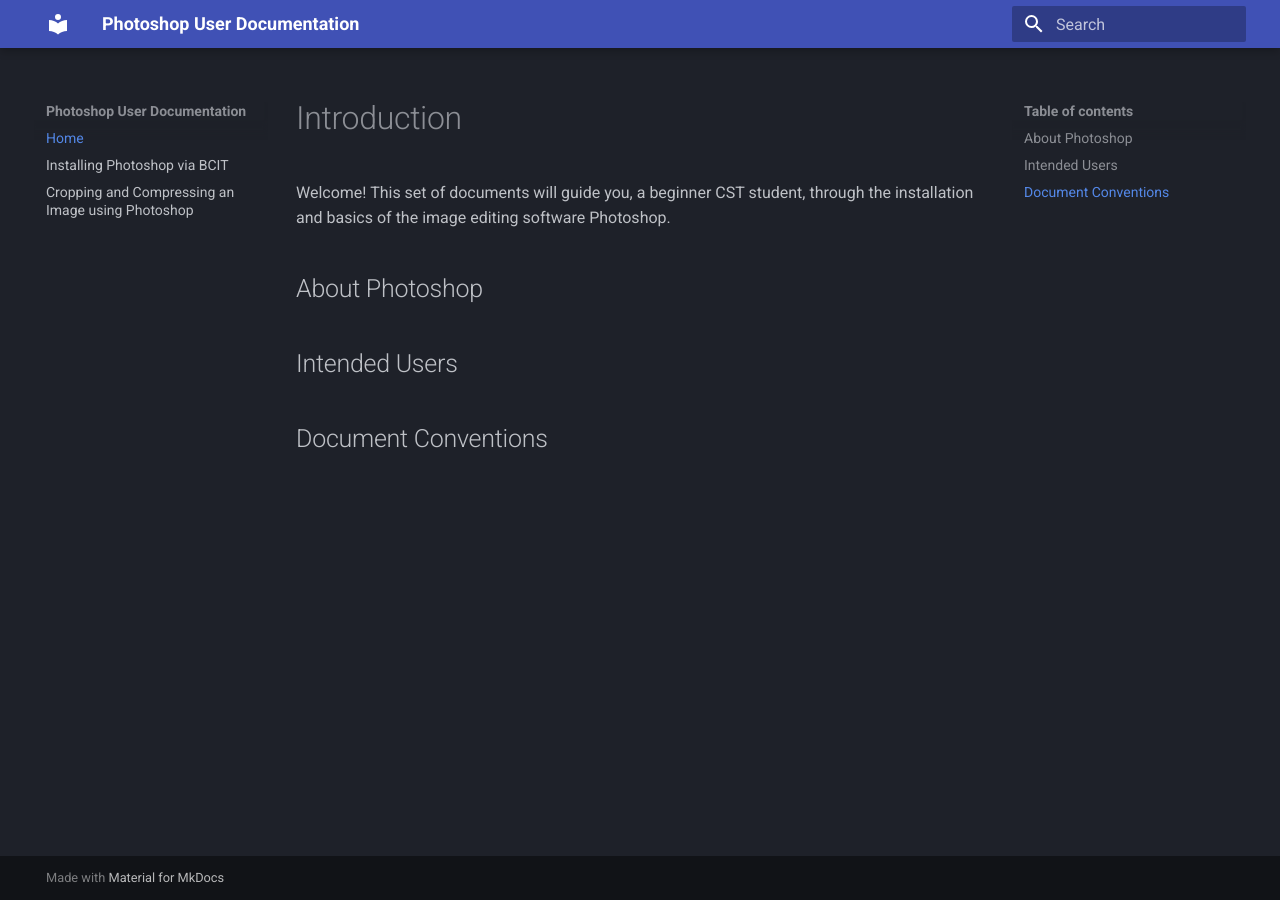
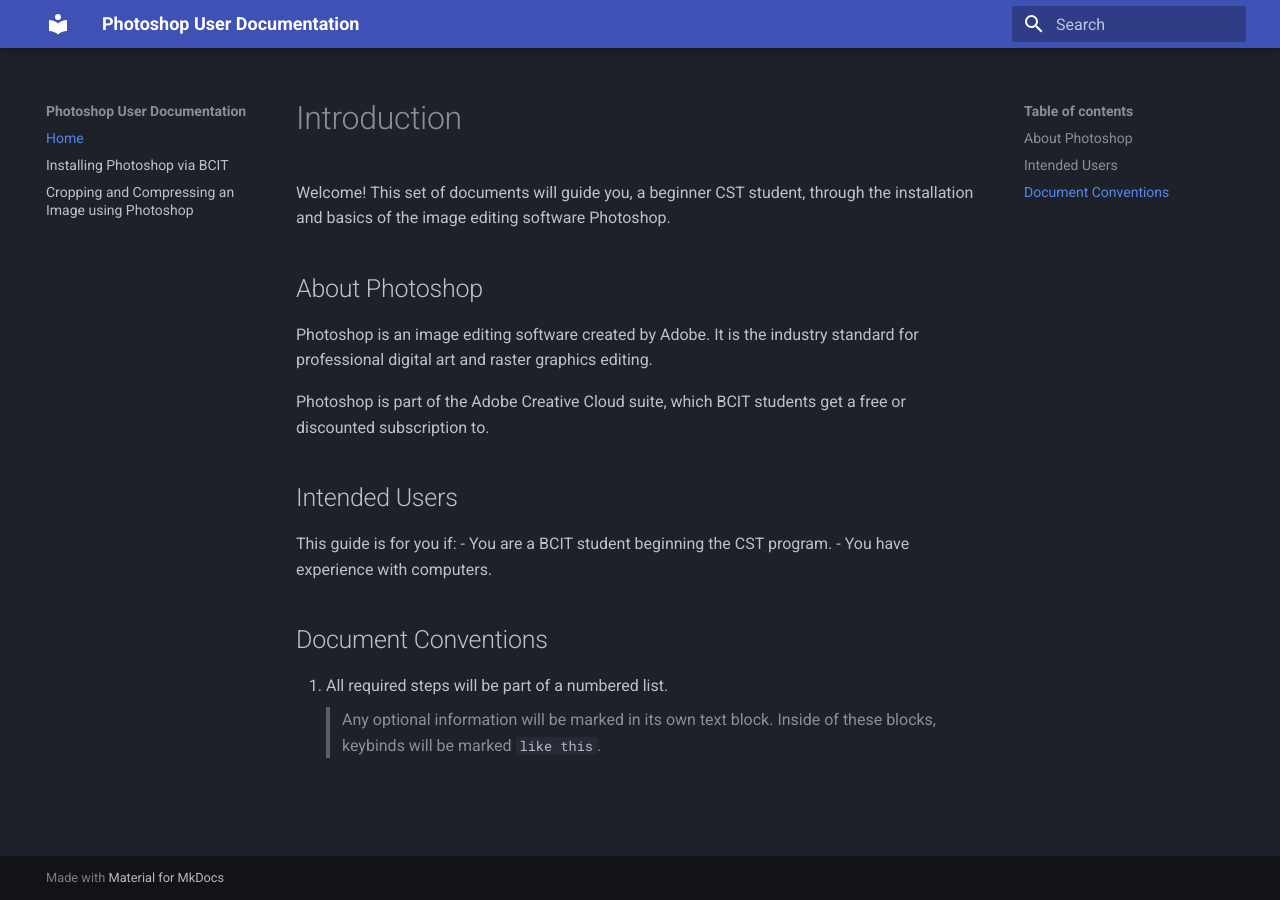
Before and after one commit to GurjeetB/UserDocProject, an MkDocs documentation site: the page built from docs/index.md, in a window 1280 px wide. Built offline with MkDocs 1.6.1 and Material for MkDocs 9.7.7, drawn with Linux system fonts in a browser that asks for light colours.

Commit message:
Write basic introduction

```diff
--- a/docs/index.md
+++ b/docs/index.md
@@ -3,7 +3,16 @@
 Welcome! This set of documents will guide you, a beginner CST student, through the installation and basics of the image editing software Photoshop.
 
 ## About Photoshop
+Photoshop is an image editing software created by Adobe. It is the industry standard for professional digital art and raster graphics editing.
+
+Photoshop is part of the Adobe Creative Cloud suite, which BCIT students get a free or discounted subscription to.
 
 ## Intended Users
+This guide is for you if:
+- You are a BCIT student beginning the CST program.
+- You have experience with computers.
 
 ## Document Conventions
+1. All required steps will be part of a numbered list.
+ >Any optional information will be marked in its own text block.
+    Inside of these blocks, keybinds will be marked `like this`.
```
